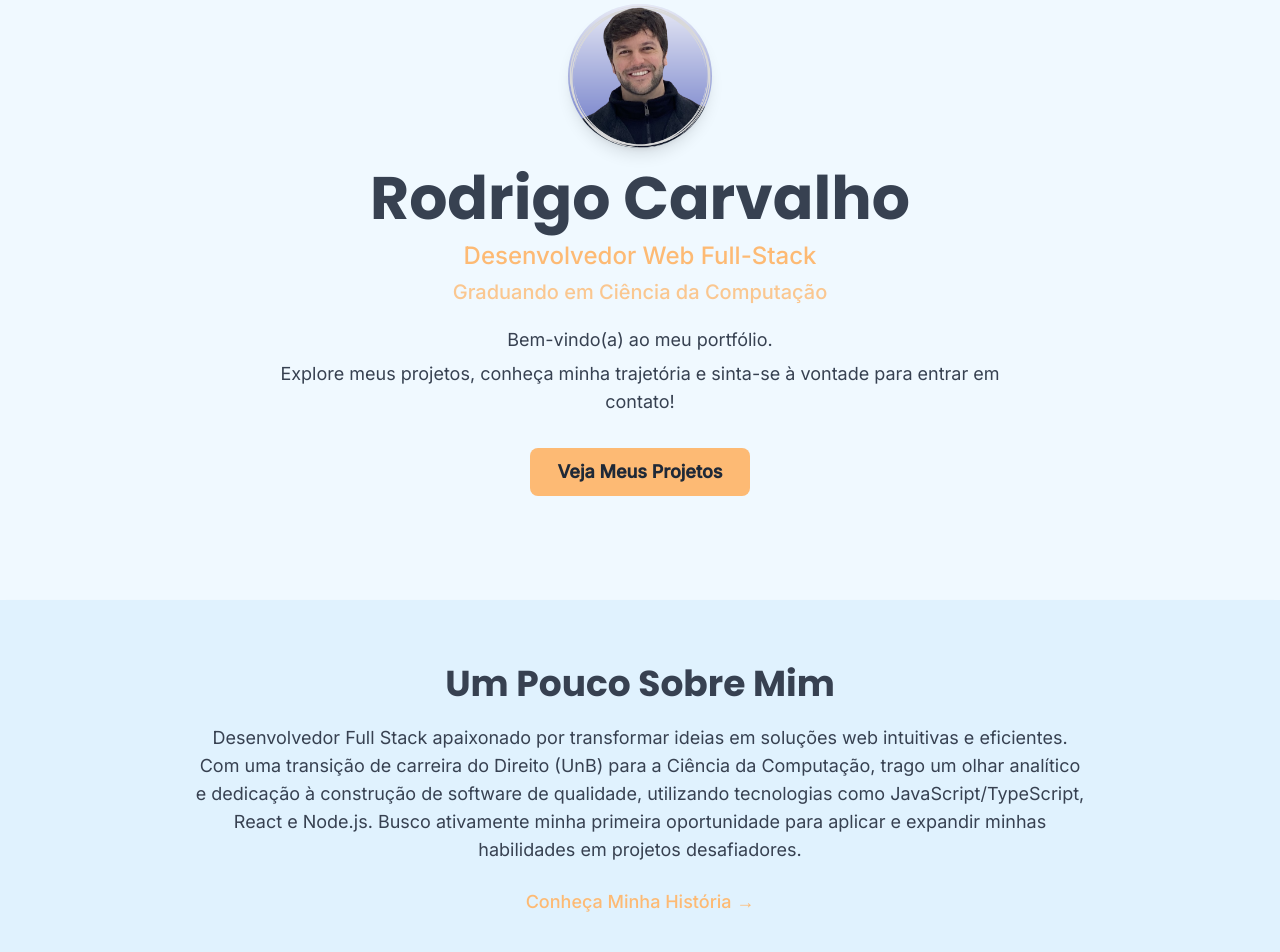
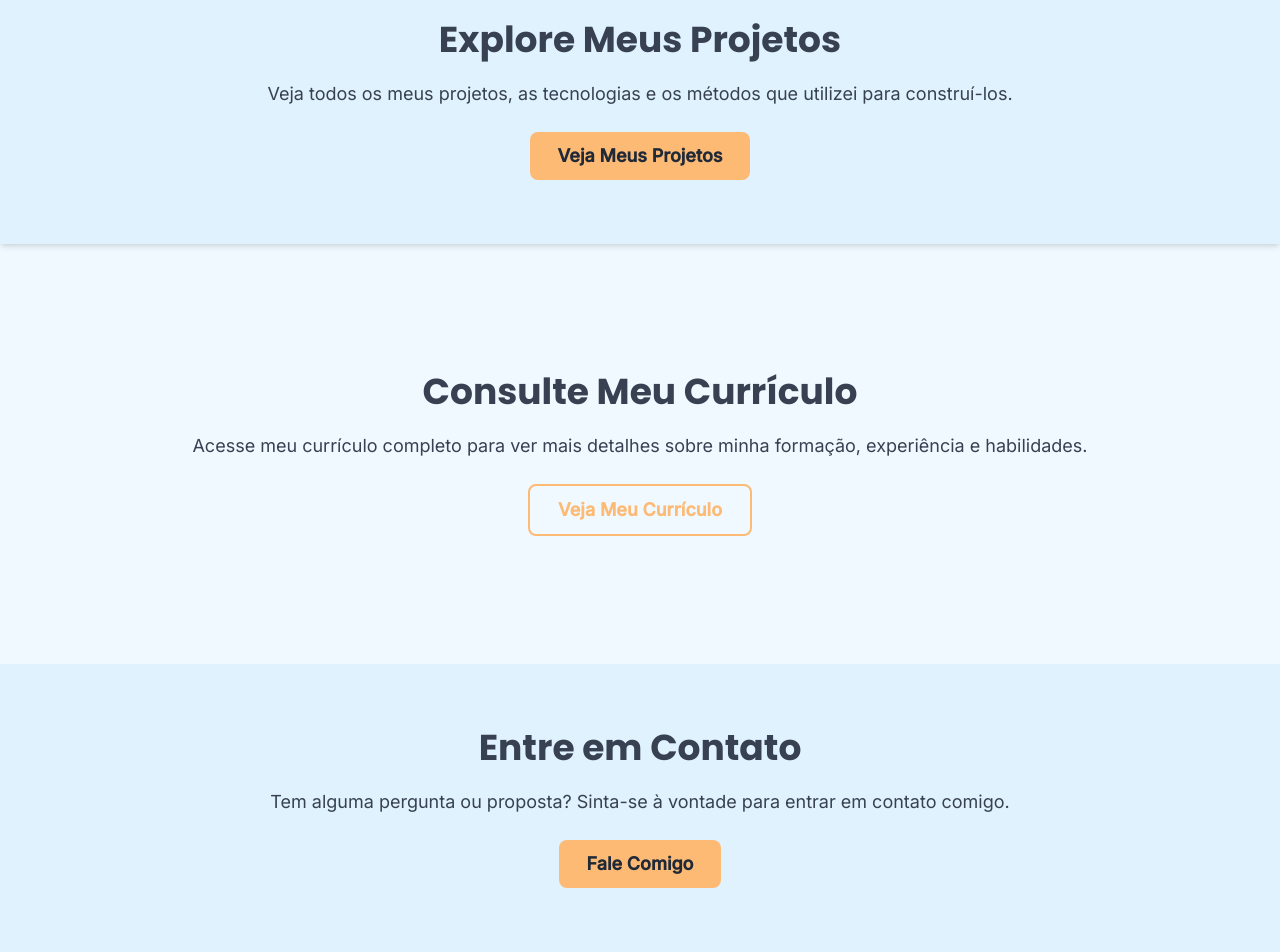
Before and after one commit to rodrigocvmd/portfolio, a Next.js app: page / in a window 1280 px wide. Shown: the part 140-1092 px from the top of the page. Built offline with nearby package versions, Linux system fonts and the light colour scheme.

Commit message:
alteracoes gerais de estilo na home e sobre

```diff
--- a/src/app/page.tsx
+++ b/src/app/page.tsx
@@ -28,39 +28,17 @@ export default function HomePage() {
   return (
     <div className="space-y-12 sm:space-y-16">
 
-      {/* Seção Hero */}
-      <section className="container mx-auto px-4 pt-10 pb-8 text-center sm:px-6 md:pt-12 md:pb-10 lg:px-8 2xl:pt-16">
-        <div className="mx-auto max-w-5xl">
-          <div className="relative mx-auto mb-5 h-32 w-32 overflow-hidden rounded-full shadow-lg bg-light-secondary dark:bg-dark-secondary sm:h-36 sm:w-36 2xl:h-40 2xl:w-40">
-            <Image
-              src="/images/fotoPerfil.png"
-              alt="Foto de Perfil de Rodrigo Carvalho"
-              fill
-              className="object-cover"
-              priority
-              sizes="(max-width: 640px) 8rem, 9rem, 10rem"
-            />
-          </div>
-
-          <h1 className="font-heading text-4xl font-bold text-light-text dark:text-dark-text sm:text-5xl md:text-6xl 2xl:text-7xl">
-            Rodrigo Carvalho
-          </h1>
-          <p className="mt-3 font-medium text-xl text-light-accent dark:text-dark-accent sm:text-2xl 2xl:text-3xl">
-            Desenvolvedor Web Full-Stack
+      {/* Seção Projetos */}
+      <section id="projetos" className="w-full bg-light-secondary py-12 shadow-md dark:bg-dark-secondary sm:py-16 2xl:py-20">
+        <div className="container mx-auto px-4 text-center sm:px-6 lg:px-8">
+          <div className="mx-auto max-w-4xl">
+            <h2 className="font-heading text-3xl font-bold text-light-text dark:text-dark-text sm:text-4xl 2xl:text-5xl">
+              Explore Meus Projetos
+            </h2>
+            <p className="mt-5 text-base leading-relaxed text-light-text dark:text-dark-text sm:text-lg 2xl:text-xl">
+              Veja todos os meus projetos, as tecnologias e os métodos que utilizei para construí-los.
             </p>
-          <p className="mt-1.5 font-medium text-lg text-light-accent/80 dark:text-dark-accent/80 sm:text-xl 2xl:text-2xl">
-            Graduando em Ciência da Computação
-          </p>
-          <div className="mx-auto mt-5 max-w-3xl space-y-1.5 text-base text-light-text dark:text-dark-text sm:text-lg 2xl:text-xl">
-            <p>
-              Bem-vindo(a) ao meu portfólio.
-            </p>
-            <p>
-              Explore meus projetos, conheça minha trajetória e sinta-se à vontade para entrar em contato!
-            </p>
-          </div>
-
-          <div className="mt-8 flex justify-center">
+            <div className="mt-6">
               <Link
                 href="/projetos"
                 className="inline-block rounded-lg bg-light-accent px-7 py-2.5 font-semibold text-dark-primary transition-colors hover:bg-opacity-80 text-base sm:text-lg 2xl:px-8 2xl:py-3 2xl:text-xl"
@@ -69,24 +47,49 @@ export default function HomePage() {
               </Link>
             </div>
           </div>
+        </div>
       </section>
 
-      {/* Seção Sobre Mim (Resumo) */}
-      <section id="sobre-resumo" className="w-full bg-light-secondary py-12 shadow-md dark:bg-dark-secondary sm:py-16 2xl:py-20">
+      {/* Seção Currículo */}
+      <section id="curriculo" className="w-full py-12 sm:py-16 2xl:py-20">
         <div className="container mx-auto px-4 text-center sm:px-6 lg:px-8">
           <div className="mx-auto max-w-4xl">
             <h2 className="font-heading text-3xl font-bold text-light-text dark:text-dark-text sm:text-4xl 2xl:text-5xl">
-              Um Pouco Sobre Mim
+              Consulte Meu Currículo
             </h2>
             <p className="mt-5 text-base leading-relaxed text-light-text dark:text-dark-text sm:text-lg 2xl:text-xl">
-              Desenvolvedor Full Stack apaixonado por transformar ideias em soluções web intuitivas e eficientes. Com uma transição de carreira do Direito (UnB) para a Ciência da Computação, trago um olhar analítico e dedicação à construção de software de qualidade, utilizando tecnologias como JavaScript/TypeScript, React e Node.js. Busco ativamente minha primeira oportunidade para aplicar e expandir minhas habilidades em projetos desafiadores.
+              Acesse meu currículo completo para ver mais detalhes sobre minha formação, experiência e habilidades.
             </p>
             <div className="mt-6">
               <Link
-                href="/sobre"
-                className="font-medium text-light-accent hover:underline dark:text-dark-accent text-base sm:text-lg 2xl:text-xl"
+                href="/curriculo.pdf" // Assumindo que o currículo está em public/curriculo.pdf
+                target="_blank"
+                rel="noopener noreferrer"
+                className="inline-block rounded-lg border-2 border-light-accent px-7 py-2.5 font-semibold text-light-accent transition-colors hover:bg-light-accent hover:text-dark-primary dark:border-dark-accent dark:text-dark-accent dark:hover:bg-dark-accent dark:hover:text-dark-primary text-base sm:text-lg 2xl:px-8 2xl:py-3 2xl:text-xl"
               >
-                Conheça Minha História &rarr;
+                Veja Meu Currículo
+              </Link>
+            </div>
+          </div>
+        </div>
+      </section>
+
+      {/* Seção Contato */}
+      <section id="contato" className="w-full bg-light-secondary py-12 shadow-md dark:bg-dark-secondary sm:py-16 2xl:py-20">
+        <div className="container mx-auto px-4 text-center sm:px-6 lg:px-8">
+          <div className="mx-auto max-w-4xl">
+            <h2 className="font-heading text-3xl font-bold text-light-text dark:text-dark-text sm:text-4xl 2xl:text-5xl">
+              Entre em Contato
+            </h2>
+            <p className="mt-5 text-base leading-relaxed text-light-text dark:text-dark-text sm:text-lg 2xl:text-xl">
+              Tem alguma pergunta ou proposta? Sinta-se à vontade para entrar em contato comigo.
+            </p>
+            <div className="mt-6">
+              <Link
+                href="/contato"
+                className="inline-block rounded-lg bg-light-accent px-7 py-2.5 font-semibold text-dark-primary transition-colors hover:bg-opacity-80 text-base sm:text-lg 2xl:px-8 2xl:py-3 2xl:text-xl"
+              >
+                Fale Comigo
               </Link>
             </div>
           </div>
--- /dev/null
+++ b/src/app/providers.tsx
@@ -0,0 +1,7 @@
+'use client';
+
+import { ThemeProvider } from 'next-themes';
+
+export function Providers({ children }: { children: React.ReactNode }) {
+  return <ThemeProvider attribute="class" defaultTheme="system" enableSystem>{children}</ThemeProvider>;
+}
--- a/src/components/Navbar.tsx
+++ b/src/components/Navbar.tsx
@@ -33,7 +33,7 @@ const Navbar = () => {
 				<Link
 					href="/"
 					className="text-2xl font-bold font-heading text-light-text dark:text-dark-text transition-colors hover:text-light-accent dark:hover:text-dark-accent">
-					Portfólio App
+					Web Portfólio
 				</Link>
 
 				{/* Links de Navegação - Desktop */}
--- /dev/null
+++ b/src/components/ProjetosGrid.tsx
@@ -0,0 +1,32 @@
+'use client';
+
+import { useState } from 'react';
+import ProjectCard from '@/components/ProjectCard';
+
+// Definindo a interface para um único projeto para tipagem
+interface Project {
+    title: string;
+    description: string;
+    imageUrl: string;
+    technologies: string[];
+    projectSlug: string;
+    liveUrl?: string;
+    repoUrl?: string;
+}
+
+interface ProjetosGridProps {
+    allProjects: Project[];
+}
+
+export default function ProjetosGrid({ allProjects }: ProjetosGridProps) {
+    return (
+        <div className="grid grid-cols-1 gap-8 md:grid-cols-2 lg:grid-cols-3 3xl:grid-cols-4 lg:gap-10 items-stretch">
+            {allProjects.map((project) => (
+                <ProjectCard
+                    key={project.projectSlug}
+                    {...project}
+                />
+            ))}
+        </div>
+    );
+}
--- a/src/components/SobreConteudo.tsx
+++ b/src/components/SobreConteudo.tsx
@@ -1,6 +1,7 @@
 "use client";
 
 import { useState } from "react";
+import Image from "next/image";
 import Modal from "./Modal"; // Importar o Modal
 
 // --- DADOS (mantidos como no original) ---
@@ -75,19 +76,31 @@ export default function SobreConteudo() {
 	return (
 		<>
 			<div className="space-y-12 sm:space-y-16">
-				{/* ... (Cabeçalho e Minha Jornada - sem alterações) ... */}
-				<header className="container mx-auto px-4 pt-4 text-center sm:px-6 lg:px-8">
-					<h1 className="font-heading text-4xl font-bold text-light-text dark:text-dark-text sm:text-5xl md:text-6xl 2xl:text-7xl">
-						Sobre Mim
-					</h1>
-					<div className="mx-auto mt-4 max-w-3xl space-y-2 text-lg text-light-text/80 dark:text-dark-text/80 sm:text-xl 2xl:text-2xl">
-						<p>
-							Olá! Este é o meu espaço para compartilhar minha jornada no desenvolvimento de
-							software e os projetos que venho construindo.
+				{/* Hero Section */}
+				<section className="container mx-auto px-4 pt-10 pb-8 text-center sm:px-6 md:pt-12 md:pb-10 lg:px-8 2xl:pt-16">
+					<div className="mx-auto max-w-5xl">
+						<div className="relative mx-auto mb-5 h-32 w-32 overflow-hidden rounded-full shadow-lg bg-light-secondary dark:bg-dark-secondary sm:h-36 sm:w-36 2xl:h-40 2xl:w-40">
+							<Image
+								src="/images/fotoPerfil.png"
+								alt="Foto de Perfil de Rodrigo Carvalho"
+								fill
+								className="object-cover"
+								priority
+								sizes="(max-width: 640px) 8rem, 9rem, 10rem"
+							/>
+						</div>
+
+						<h1 className="font-heading text-4xl font-bold text-light-text dark:text-dark-text sm:text-5xl md:text-6xl 2xl:text-7xl">
+							Rodrigo Carvalho
+						</h1>
+						<p className="mt-3 font-medium text-xl text-light-accent dark:text-dark-accent sm:text-2xl 2xl:text-3xl">
+							Desenvolvedor Web Full-Stack
 						</p>
-						<p>Navegue pelas seções para saber mais.</p>
+						<p className="mt-1.5 font-medium text-lg text-light-accent/80 dark:text-dark-accent/80 sm:text-xl 2xl:text-2xl">
+							Graduando em Ciência da Computação
+						</p>
 					</div>
-				</header>
+				</section>
 
 				<section className="w-full bg-light-secondary py-12 shadow-md dark:bg-dark-secondary sm:py-16 2xl:py-20">
 					<div className="container mx-auto px-4 sm:px-6 lg:px-8">
@@ -187,7 +200,21 @@ export default function SobreConteudo() {
 							<div
 								key={index}
 								className="relative rounded-lg bg-light-secondary p-6 shadow-md dark:bg-dark-secondary">
-								<div className="absolute top-4 right-4">
+								<div className="sm:pr-24">
+									<h3 className="font-heading text-xl font-semibold text-light-text dark:text-dark-text 2xl:text-2xl">
+										{edu.degree}
+									</h3>
+									<p className="font-medium text-light-accent dark:text-dark-accent 2xl:text-lg">
+										{edu.institution}
+									</p>
+									<p className="mb-2 text-sm text-light-text/80 dark:text-dark-text/80 2xl:text-base">
+										{edu.period}
+									</p>
+									<p className="text-base text-light-text dark:text-dark-text 2xl:text-lg">
+										{edu.description}
+									</p>
+								</div>
+								<div className="mt-4 text-center sm:mt-0 sm:absolute sm:top-4 sm:right-4">
 									<button
 										onClick={() => !edu.isCursando && handleOpenModal("/images/placeholder.png")}
 										disabled={edu.isCursando}
@@ -200,18 +227,6 @@ export default function SobreConteudo() {
 										)}
 									</button>
 								</div>
-								<h3 className="font-heading text-xl font-semibold text-light-text dark:text-dark-text 2xl:text-2xl">
-									{edu.degree}
-								</h3>
-								<p className="font-medium text-light-accent dark:text-dark-accent 2xl:text-lg">
-									{edu.institution}
-								</p>
-								<p className="mb-2 text-sm text-light-text/80 dark:text-dark-text/80 2xl:text-base">
-									{edu.period}
-								</p>
-								<p className="text-base text-light-text dark:text-dark-text 2xl:text-lg">
-									{edu.description}
-								</p>
 							</div>
 						))}
 					</div>
@@ -241,12 +256,20 @@ export default function SobreConteudo() {
 							</svg>
 						</button>
 						{isTechSectionOpen && (
-							<div className="mt-6 space-y-6">
+							<div className="mt-6 grid grid-cols-1 gap-6 md:grid-cols-2">
 								{certifications.map((cert, index) => (
 									<div
 										key={index}
 										className="relative rounded-lg bg-light-secondary p-6 shadow-md dark:bg-dark-secondary">
-										<div className="absolute top-4 right-4">
+										<div className="sm:pr-24">
+											<h3 className="font-heading text-xl font-semibold text-light-text dark:text-dark-text 2xl:text-2xl">
+												{cert.title}
+											</h3>
+											<p className="font-medium text-light-accent dark:text-dark-accent 2xl:text-lg">
+												{cert.institution}
+											</p>
+										</div>
+										<div className="mt-4 text-center sm:mt-0 sm:absolute sm:top-4 sm:right-4">
 											<button
 												onClick={() =>
 													!cert.isCursando && handleOpenModal("/images/placeholder.png")
@@ -261,12 +284,6 @@ export default function SobreConteudo() {
 												)}
 											</button>
 										</div>
-										<h3 className="font-heading text-xl font-semibold text-light-text dark:text-dark-text 2xl:text-2xl">
-											{cert.title}
-										</h3>
-										<p className="font-medium text-light-accent dark:text-dark-accent 2xl:text-lg">
-											{cert.institution}
-										</p>
 									</div>
 								))}
 							</div>
```
Lines whose indentation alone changed are shown as unchanged.
